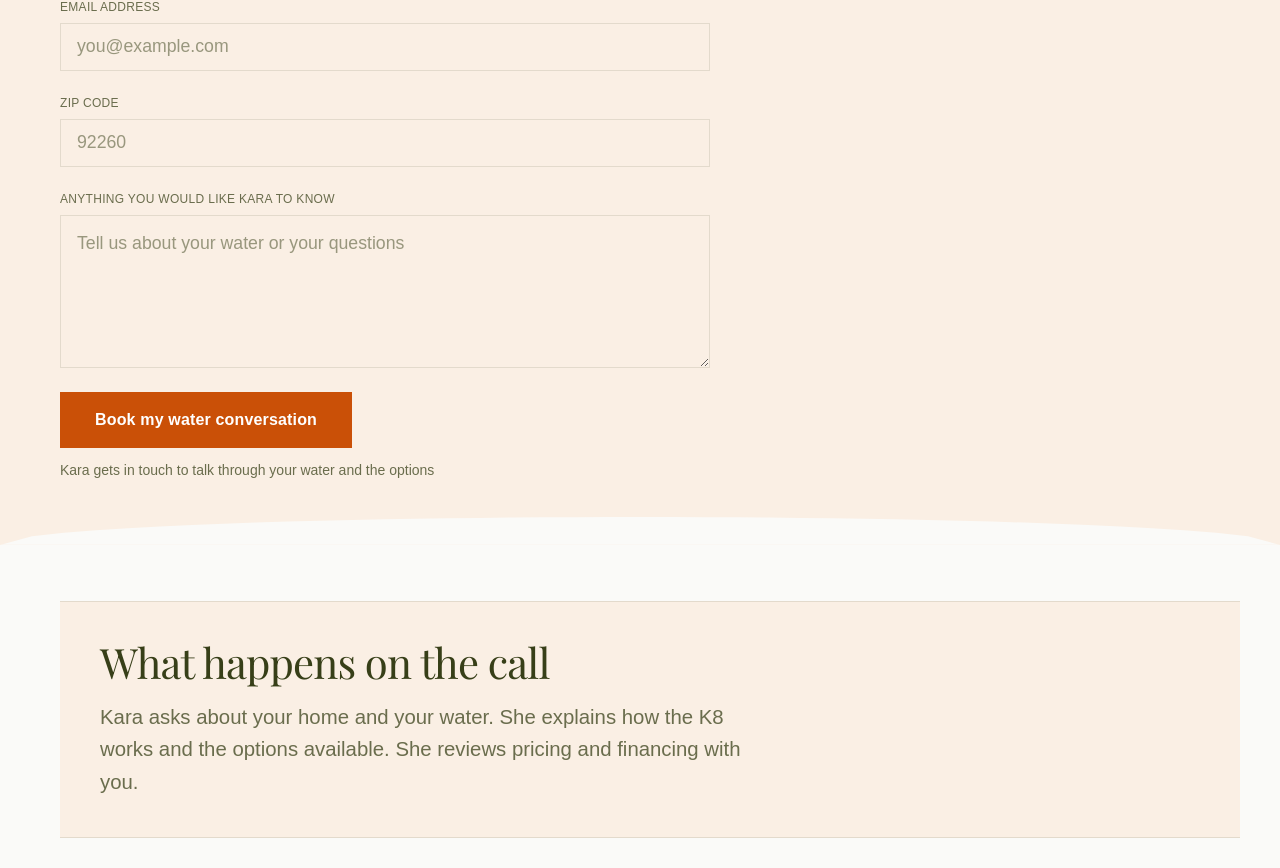
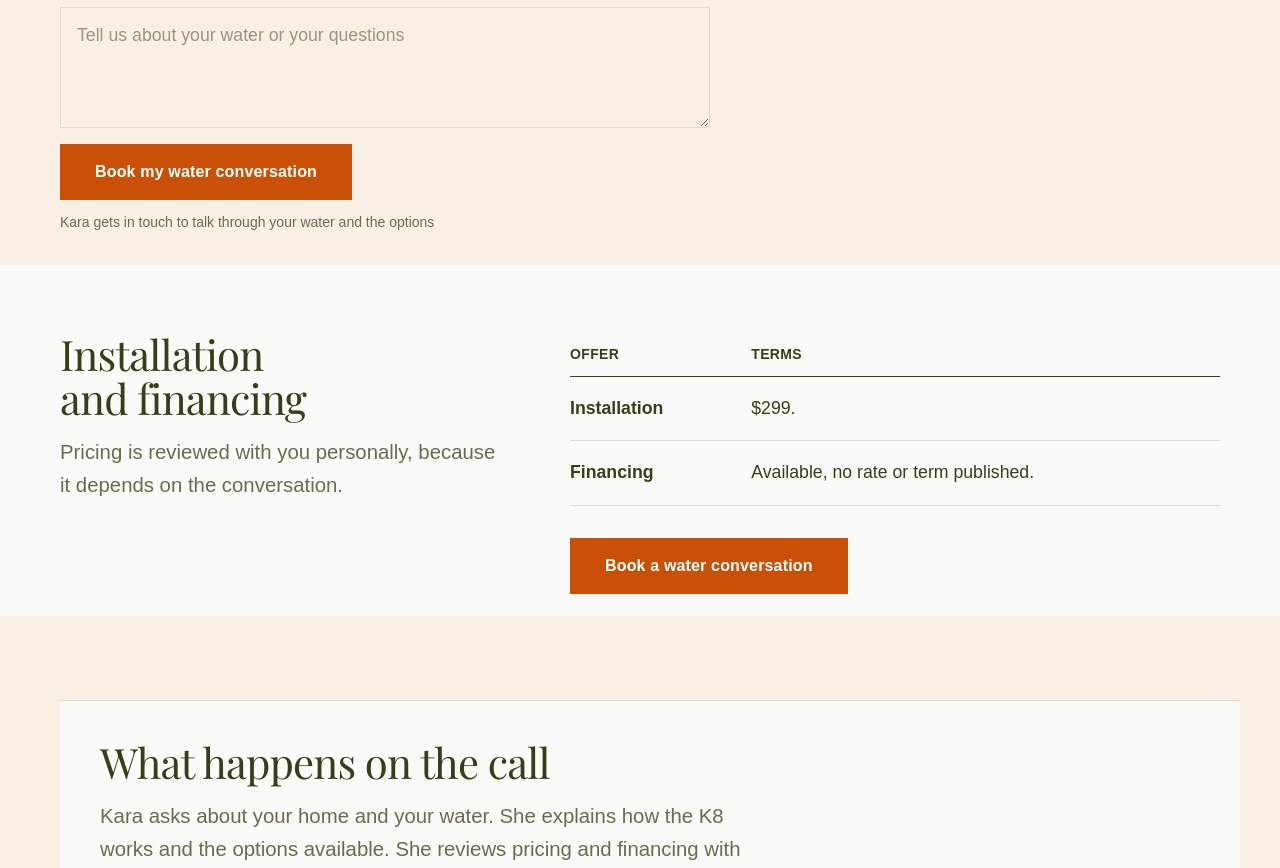
Before and after one commit to FaxStrive/desert-bloom-water, a Next.js app: page /contact in a window 1280 px wide. Shown: the part 1132-2000 px from the top of the page. Built offline with nearby package versions, Linux system fonts and the light colour scheme; no server answers; a web font is replaced by a local one.

Commit message:
fix(gates): sitemap, offers table, density and budget fixes

```diff
--- a/src/app/contact/page.tsx
+++ b/src/app/contact/page.tsx
@@ -1,5 +1,6 @@
 import type { Metadata } from "next";
 import { ContactConversation } from "@/components/sections";
+import OffersTable from "@/components/interactive/OffersTable";
 import { ArchSeam, Bleed } from "@/components/shapes";
 import PageHero from "@/components/PageHero";
 import { PHONE, PHONE_HREF, EMAIL, HOURS } from "@/lib/content";
@@ -53,12 +54,24 @@ export default function ContactPage() {
         ]}
       />
 
-      <ArchSeam into="alt" />
+      <OffersTable
+        headline="Installation and financing"
+        note="Pricing is reviewed with you personally, because it depends on the conversation."
+        columns={{ offer: "Offer", terms: "Terms" }}
+        rows={[
+          { name: "Installation", value: "$299." },
+          { name: "Financing", value: "Available, no rate or term published." },
+        ]}
+        ctaLabel="Book a water conversation"
+        ctaHref="#contact-name"
+      />
+
+      <ArchSeam into="light" />
 
       <Bleed
         side="right"
         fallback="panel"
-        tone="alt"
+        tone="light"
         headline="What happens on the call"
         body="Kara asks about your home and your water. She explains how the K8 works and the options available. She reviews pricing and financing with you."
       />
--- a/src/app/faq/page.tsx
+++ b/src/app/faq/page.tsx
@@ -22,6 +22,7 @@ const items = [
     question: "Which areas do you serve?",
     answer: "Palm Springs, Cathedral City, Rancho Mirage, Palm Desert, Indian Wells, La Quinta, Indio, Coachella, Desert Hot Springs, Bermuda Dunes, Thousand Palms, Sky Valley and Indio Hills.",
   },
+  { question: "Is the K8 certified?", answer: CERTIFICATION },
   { question: "How do I reach Kara?", answer: `Call ${PHONE}, ${HOURS}, or use the contact form.` },
 ];
 
@@ -40,7 +41,7 @@ export default function FaqPage() {
 
       <ArchSeam into="light" />
 
-      <Bleed side="right" fallback="panel" tone="light" headline="Certification" body={CERTIFICATION} />
+      <Bleed side="right" fallback="panel" tone="light" headline="Reach Kara directly" body={`Call ${PHONE}, ${HOURS}, or use the contact form.`} />
 
       <ClosingCta
         variant="band"
--- a/src/app/gallery/page.tsx
+++ b/src/app/gallery/page.tsx
@@ -33,7 +33,7 @@ export default function GalleryPage() {
 
       <section className="section on-alt">
         <div className="shell">
-          <ul className="grid grid-cols-1 gap-8 sm:grid-cols-2 lg:grid-cols-3">
+          <ul className="grid grid-cols-2 gap-6 lg:grid-cols-5">
             {photos.map((photo) => (
               <li key={photo.src} className="flex flex-col gap-3">
                 <Figure
@@ -41,12 +41,12 @@ export default function GalleryPage() {
                   alt={photo.alt}
                   width={photo.aspect === "4/3" ? 1400 : 800}
                   height={photo.aspect === "4/3" ? 1050 : 1000}
-                  sizes="(max-width: 640px) 100vw, (max-width: 1024px) 50vw, 360px"
+                  sizes="(max-width: 1024px) 50vw, 240px"
                   aspect={photo.aspect}
                   wrapperClassName="relative w-full overflow-hidden"
                   style={{ width: "100%", height: "100%", objectFit: "cover" }}
                 />
-                <p className="text-sm" style={{ color: "var(--color-ink-muted)" }}>
+                <p style={{ color: "var(--color-ink-muted)" }}>
                   {photo.caption}
                 </p>
               </li>
--- a/src/app/page.tsx
+++ b/src/app/page.tsx
@@ -41,10 +41,6 @@ const faqItems = [
       "The K8 is a water ionization and filtration system. It has 8 platinum-coated titanium plates, advanced filtration and multiple water options, and it combines filtration with electrolysis.",
   },
   { question: "Is there a warranty?", answer: "Yes. The K8 comes with a 5-year warranty." },
-  {
-    question: "How does financing work?",
-    answer: "Financing is available. Kara reviews it with you personally, and no rate or term is published on this site.",
-  },
   {
     question: "Where do you install?",
     answer: "In 13 Coachella Valley communities, from Palm Springs to Indio Hills. The full list is below.",
@@ -121,7 +117,7 @@ export default function HomePage() {
         stat="5 years"
         statLabel="warranty on the K8"
         eyebrow="Reference image"
-        maxHeight={420}
+        maxHeight={360}
       />
 
       <InfoBand
@@ -146,7 +142,7 @@ export default function HomePage() {
         linkHref="/learn/your-water"
         imageSrc="/images/client/install-5.jpg"
         imageAlt="A glass jar of water held up in sunlight on a lawn"
-        pictureAspect="4/5"
+        pictureAspect="1/1"
       />
 
       <ArchSeam into="alt" />
@@ -220,7 +216,7 @@ export default function HomePage() {
         posterAlt="A chrome faucet with a slow drip, reference footage"
         headline="Premium, education-first, focused on quality, technology, and wellness."
         anchor="bottom"
-        minHeight={420}
+        minHeight={360}
       >
         <p>
           <a href="/contact" className="font-semibold" style={{ color: "var(--color-accent-text-on-dark)" }}>
--- /dev/null
+++ b/src/app/sitemap.ts
@@ -0,0 +1,34 @@
+import type { MetadataRoute } from "next";
+import { resolveSiteUrl } from "@/lib/siteUrl";
+
+// The site's own published route list. The origin comes from the one resolver (src/lib/siteUrl.ts):
+// the client's domain once NEXT_PUBLIC_SITE_URL is set at launch, otherwise the host the build runs on.
+// A local build with neither falls back to this client's review project, a vercel.app test host, which
+// keeps the site closed to crawlers.
+function origin(): string {
+  try {
+    return resolveSiteUrl();
+  } catch {
+    return "https://nbm-desert-bloom-gen.vercel.app";
+  }
+}
+
+const BASE = origin();
+
+const ROUTES = [
+  "/",
+  "/services",
+  "/services/k8-water-system",
+  "/about",
+  "/service-areas",
+  "/gallery",
+  "/faq",
+  "/contact",
+  "/learn/how-it-works",
+  "/learn/your-water",
+  "/privacy",
+];
+
+export default function sitemap(): MetadataRoute.Sitemap {
+  return ROUTES.map((route) => ({ url: BASE + route }));
+}
--- /dev/null
+++ b/src/components/interactive/OffersTable.tsx
@@ -0,0 +1,69 @@
+// OffersTable
+//
+// The pricing surface for a client whose pricing is reviewed in person. Adapted from the library's
+// PricingTable: it prints only the offers the record holds, one row each, and every string is a prop
+// from copy.md. No rate, term, partner or total appears unless the caller passes it. Renders null
+// with no rows. Marked data-tool="pricing-comparison" so the style gate finds the tool on its route.
+export interface OfferRow {
+  name: string;
+  value: string;
+}
+
+export interface OffersTableProps {
+  headline: string;
+  note?: string;
+  columns: { offer: string; terms: string };
+  rows: OfferRow[];
+  ctaLabel?: string;
+  ctaHref?: string;
+}
+
+export default function OffersTable({ headline, note, columns, rows, ctaLabel, ctaHref }: OffersTableProps) {
+  if (rows.length === 0) {
+    return null;
+  }
+  return (
+    <section className="section on-alt" data-tool="pricing-comparison" data-density="dense">
+      <div className="shell">
+        <div className="grid grid-cols-1 gap-x-16 gap-y-8 lg:grid-cols-12">
+          <div className="lg:col-span-5">
+            <h2>{headline}</h2>
+            {note ? <p className="lede mt-4">{note}</p> : null}
+          </div>
+          <div className="lg:col-span-7">
+            <table className="w-full border-collapse text-left">
+              <caption className="sr-only">{headline}</caption>
+              <thead>
+                <tr style={{ borderBottom: "1px solid var(--color-ink)" }}>
+                  <th scope="col" className="py-3 pr-4 text-sm font-semibold uppercase tracking-wide">
+                    {columns.offer}
+                  </th>
+                  <th scope="col" className="py-3 text-sm font-semibold uppercase tracking-wide">
+                    {columns.terms}
+                  </th>
+                </tr>
+              </thead>
+              <tbody>
+                {rows.map((row) => (
+                  <tr key={row.name} style={{ borderBottom: "1px solid var(--color-border)" }}>
+                    <th scope="row" className="py-4 pr-4 font-semibold">
+                      {row.name}
+                    </th>
+                    <td className="py-4">{row.value}</td>
+                  </tr>
+                ))}
+              </tbody>
+            </table>
+            {ctaLabel && ctaHref ? (
+              <div className="mt-8">
+                <a href={ctaHref} className="btn btn-primary btn-sweep" data-cta="quote">
+                  <span>{ctaLabel}</span>
+                </a>
+              </div>
+            ) : null}
+          </div>
+        </div>
+      </div>
+    </section>
+  );
+}
--- a/src/components/sections/ArchVideoFeature.tsx
+++ b/src/components/sections/ArchVideoFeature.tsx
@@ -53,7 +53,7 @@ export default function ArchVideoFeature({
     <section className={`section${tone === "alt" ? " on-alt" : ""}`} data-section="arch-video-feature">
       <div className="shell grid grid-cols-1 items-center gap-12 lg:grid-cols-12 lg:gap-16">
         <div className={`lg:col-span-5 ${mediaFirst ? "lg:order-1" : "lg:order-2"}`}>
-          <div className="mx-auto w-full" style={{ maxWidth: 420 }}>
+          <div className="mx-auto w-full" style={{ maxWidth: 300 }}>
             <ShapedVideo shape="arch" videoSrc={videoSrc} posterSrc={posterSrc} posterAlt={posterAlt} />
             {creditTag ? (
               <p className="mt-3 text-sm" style={{ color: "var(--color-ink-muted)" }}>
--- a/src/components/sections/ContactConversation.tsx
+++ b/src/components/sections/ContactConversation.tsx
@@ -93,7 +93,7 @@ export default function ContactConversation({
         <div className="lg:col-span-7">
           {eyebrow ? <span className="eyebrow mb-4 block">{eyebrow}</span> : null}
           <h2 className="mb-8">{formHeading}</h2>
-          <form onSubmit={onSubmit} noValidate className="flex flex-col gap-6">
+          <form onSubmit={onSubmit} noValidate className="grid grid-cols-1 gap-x-6 gap-y-4 sm:grid-cols-2">
             {fields.map((field) => (
               <div key={field.key} className="flex flex-col gap-2">
                 <label htmlFor={`contact-${field.key}`} className="text-xs font-medium uppercase tracking-wide" style={{ color: "var(--color-ink-muted)" }}>
@@ -120,14 +120,14 @@ export default function ContactConversation({
                 ) : null}
               </div>
             ))}
-            <div className="flex flex-col gap-2">
+            <div className="flex flex-col gap-2 sm:col-span-2">
               <label htmlFor="contact-message" className="text-xs font-medium uppercase tracking-wide" style={{ color: "var(--color-ink-muted)" }}>
                 {labels.message}
               </label>
               <textarea
                 id="contact-message"
                 name="message"
-                rows={4}
+                rows={3}
                 placeholder={placeholders.message}
                 value={values.message}
                 onChange={(event) => set("message", event.target.value)}
@@ -136,11 +136,11 @@ export default function ContactConversation({
               />
             </div>
             {status === "failed" ? (
-              <p role="alert" style={{ color: "var(--color-accent-text)" }}>
+              <p role="alert" className="sm:col-span-2" style={{ color: "var(--color-accent-text)" }}>
                 {errors.send}
               </p>
             ) : null}
-            <div className="flex flex-col items-start gap-3">
+            <div className="flex flex-col items-start gap-3 sm:col-span-2">
               <button type="submit" disabled={status === "submitting"} className="btn btn-primary btn-sweep disabled:opacity-60" data-cta={CTA_ACTION}>
                 <span>{submitLabel}</span>
               </button>
--- a/src/components/sections/ProofBand.tsx
+++ b/src/components/sections/ProofBand.tsx
@@ -56,7 +56,7 @@ export default function ProofBand({ variant, items = [], roomy = false, tone = "
     return (
       <section className="section on-dark" style={{ paddingTop: "clamp(20px, 3vw, 40px)", paddingBottom: "clamp(20px, 3vw, 40px)" }}>
         <div className="shell">
-          <ul className="grid grid-cols-1 divide-y sm:grid-cols-3 sm:divide-x sm:divide-y-0" style={{ borderColor: "rgba(255,255,255,0.16)" }}>
+          <ul className={`grid grid-cols-1 divide-y sm:divide-x sm:divide-y-0 ${items.length === 4 ? "sm:grid-cols-4" : "sm:grid-cols-3"}`} style={{ borderColor: "rgba(255,255,255,0.16)" }}>
             {items.map((item, index) => (
               <li
                 key={`${item.label}-${index}`}
```
